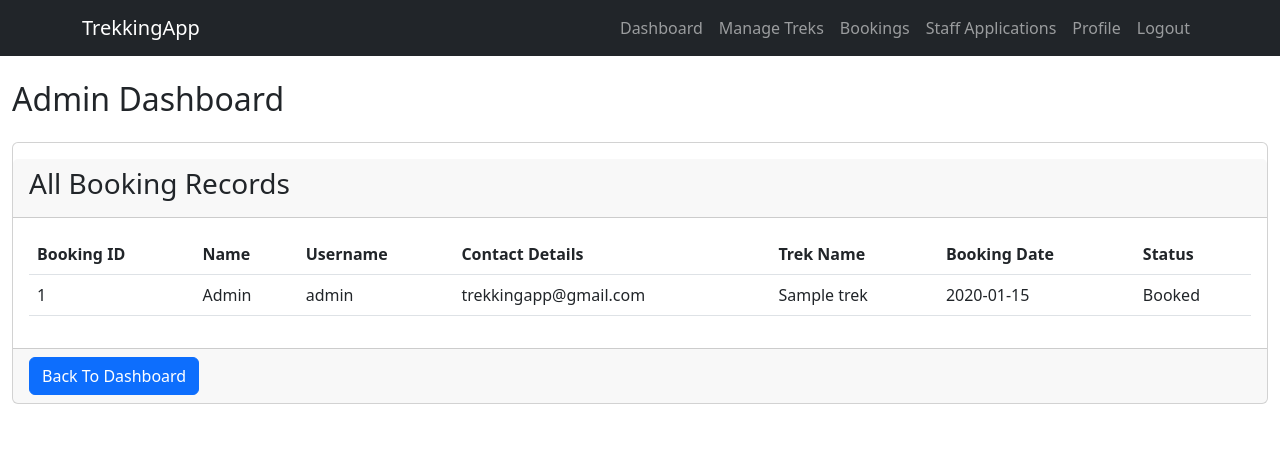
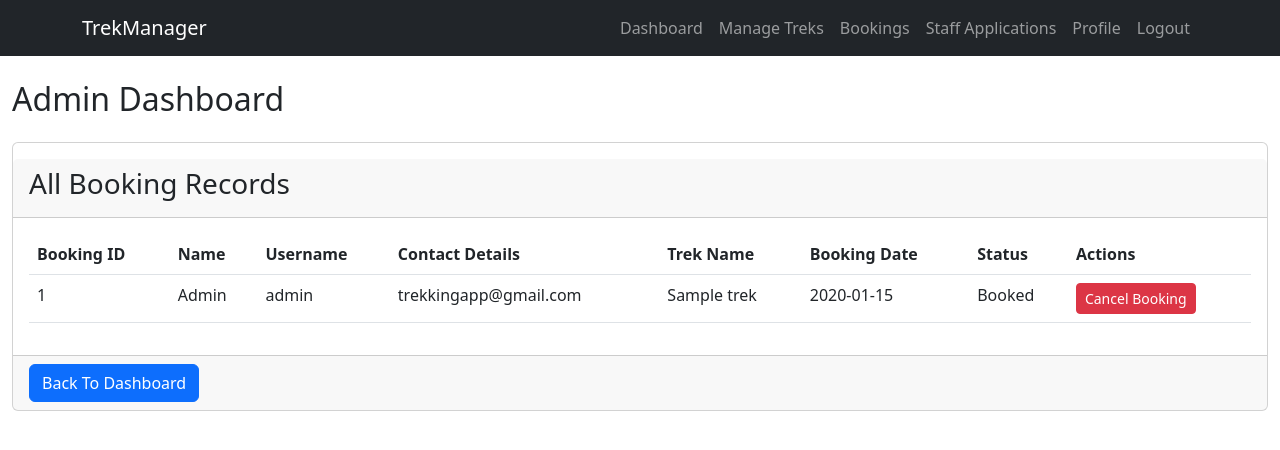
Before and after one commit to 25f2007813-Suzal/trekking-management-application, a Flask app: page /admin/bookings in a window 1280 px wide. Shown: the top 450 px of the page. Run offline with Flask 3, Linux system fonts and the light colour scheme; a user stored in the database is signed in; tables that the repository leaves empty hold one stand-in row (values such as "Sample post").

Commit message:
Milestone: Trek Booking History and Trek Status Tracking

```diff
--- a/app.py
+++ b/app.py
@@ -1,4 +1,4 @@
-from flask import Flask
+from flask import Flask, render_template
 from models import db, User, Role
 from flask_login import LoginManager
 
@@ -49,6 +49,10 @@ def create_app():
     app.register_blueprint(user_bp)
     app.register_blueprint(profile_bp)
 
+    @app.route("/")
+    def home():
+        return render_template("home.html")
+
     return app
 
 
--- a/controllers/admin_controller.py
+++ b/controllers/admin_controller.py
@@ -1,6 +1,6 @@
 from datetime import datetime, timedelta
 
-from models import db, Booking, Role, Trek, User, Difficulty, TrekStatus
+from models import BookingStatus, db, Booking, Role, Trek, User, Difficulty, TrekStatus
 
 
 def get_admin_stats():
@@ -90,3 +90,13 @@ def get_pending_staff():
 
 def get_all_bookings():
     return Booking.query.order_by(Booking.booking_date.desc()).all()
+
+
+def admin_cancel_booking(booking_id):
+    booking = Booking.query.get(booking_id)
+    if booking and booking.status == BookingStatus.BOOKED:
+        booking.status = BookingStatus.CANCELLED
+        booking.trek.available_slots += 1
+        db.session.commit()
+        return True
+    return False
--- /dev/null
+++ b/requirements.txt
@@ -0,0 +1,3 @@
+Flask==3.1.3
+Flask-Login==0.6.3
+Flask-SQLAlchemy==3.1.1
--- a/routes/admin_routes.py
+++ b/routes/admin_routes.py
@@ -2,6 +2,7 @@ from flask import Blueprint, flash, redirect, render_template, request, url_for,
 from flask_login import current_user, login_required
 
 from controllers.admin_controller import (
+    admin_cancel_booking,
     approve_staff,
     create_new_trek,
     get_admin_stats,
@@ -132,3 +133,17 @@ def view_all_bookings():
 
     bookings = get_all_bookings()
     return render_template("admin_bookings.html", bookings=bookings)
+
+
+@admin_bp.route("/admin/cancel-booking/<int:booking_id>", methods=["POST"])
+@login_required
+def cancel_booking(booking_id):
+    if current_user.role != Role.ADMIN:
+        abort(403)
+
+    if admin_cancel_booking(booking_id):
+        flash("Booking cancelled by Admin.")
+    else:
+        flash("Could not cancel booking.")
+
+    return redirect(url_for("admin.view_all_bookings"))
--- a/templates/admin_bookings.html
+++ b/templates/admin_bookings.html
@@ -26,6 +26,7 @@
               <th>Trek Name</th>
               <th>Booking Date</th>
               <th>Status</th>
+              <th>Actions</th>
             </tr>
           </thead>
             <tbody>
@@ -39,6 +40,13 @@
                     <td>{{ b.trek.name }}</td>
                     <td>{{ b.booking_date.strftime('%Y-%m-%d') }}</td>
                     <td>{{ b.status.value }}</td>
+                    <td>
+                        {% if b.status.value == 'Booked' %}
+                        <form action="{{ url_for('admin.cancel_booking', booking_id=b.id) }}" method="POST">
+                            <button type="submit" class="btn btn-sm btn-danger">Cancel Booking</button>
+                        </form>
+                        {% endif %}
+                    </td>
                 </tr>
                 {% endfor %}
 
--- a/templates/base.html
+++ b/templates/base.html
@@ -10,7 +10,7 @@
 <body class="vh-100">
   <nav class="navbar navbar-expand-lg navbar-dark bg-dark">
         <div class="container">
-            <a class="navbar-brand" href="/">TrekkingApp</a>
+          <a class="navbar-brand" href="{{ url_for('home') }}">TrekManager</a>
             <div class="navbar-nav">
 
                 {% if current_user.is_authenticated %}
```
Also changed, not shown: routes/auth_route.py (+8 -0 lines), routes/staff_routes.py (+16 -1 lines), templates/home.html (+11 -0 lines), templates/staff_participants.html (+8 -0 lines).
